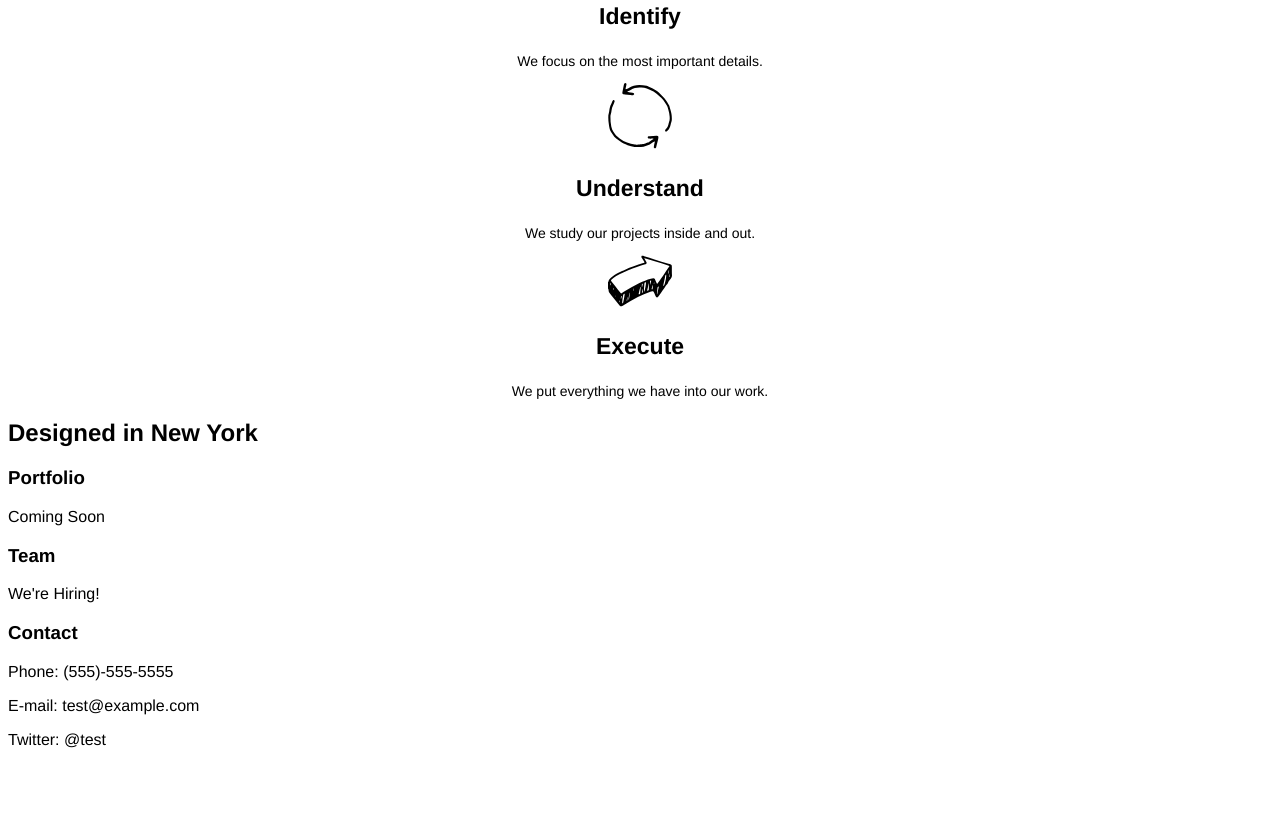
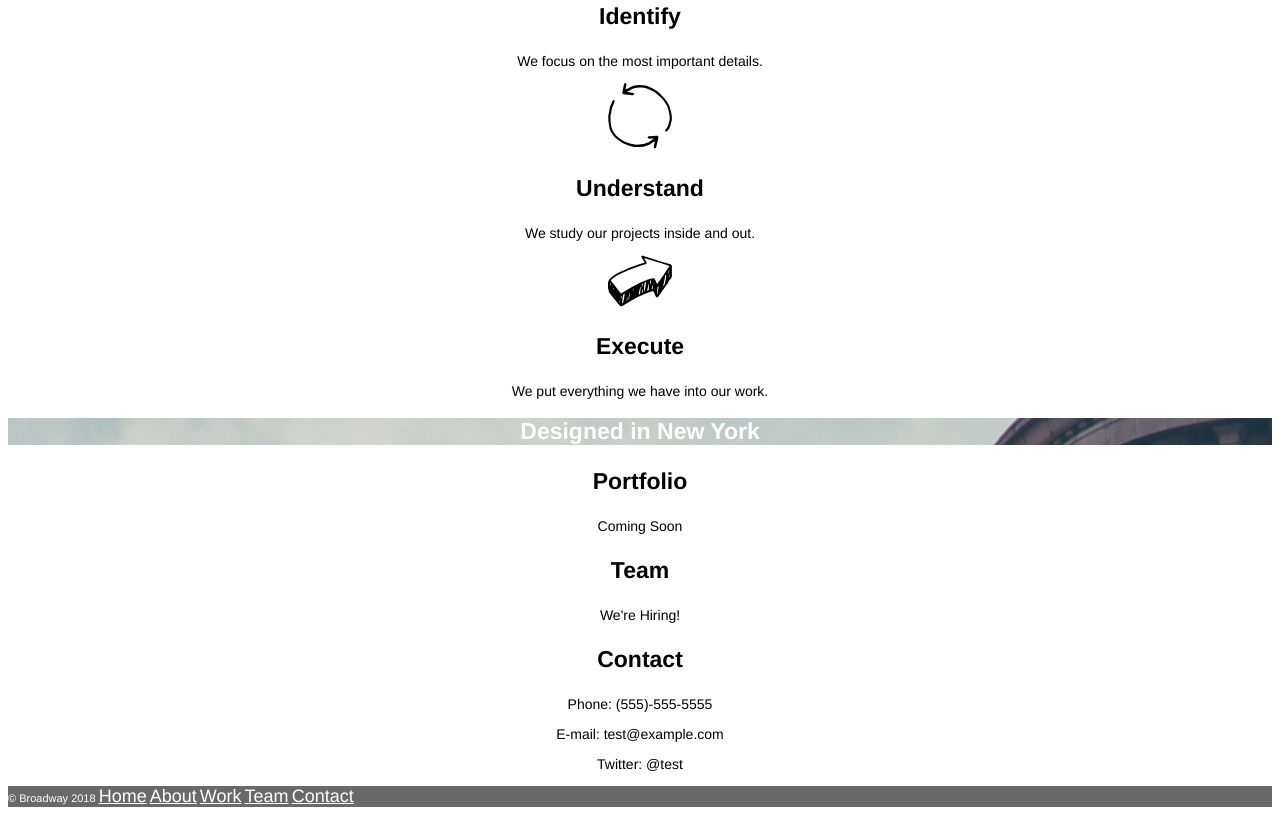
Before and after one commit to Martinius222/broadway, a plain HTML site: page index.html in a window 1280 px wide. Shown: the part 513-1331 px from the top of the page. Before the commit the page ends 1278 px from the top, so only its background shows below. Drawn offline with Linux system fonts and the light colour scheme.

Commit message:
Complete footer section and final polish

```diff
--- a/index.html
+++ b/index.html
@@ -7,15 +7,15 @@
 <body>
 
 	<nav>
-		<h1>Broadway Design</h1>
-		<p><a href="*">Home</a></p>
-		<p><a href="*">About</a></p>
-		<p><a href="*">Work</a></p>
-		<p><a href="*">Team</a></p>
-		<p><a href="*">Contact</a></p>
+		<h1 id="home">Broadway Design</h1>
+		<p><a href="#home">Home</a></p>
+		<p><a href="#about">About</a></p>
+		<p><a href="#work">Work</a></p>
+		<p><a href="#team">Team</a></p>
+		<p><a href="#contact">Contact</a></p>
     </nav>
 
-    <div class="process">
+    <div class="process" id="work">
     	<h2>Our Process</h2>
     	<p><img src="./resources/images/identify.svg"></p>
     	<h3>Identify</h3>
@@ -31,7 +31,7 @@
     </div>
 
     <div class="about">
-    	<h2>Designed in New York</h2>
+    	<h2 id="about">Designed in New York</h2>
     	<h3>Portfolio</h3>
     	<p>Coming Soon</p>
     	<h3>Team</h3>
@@ -42,8 +42,15 @@
     	<p>Twitter: @test</p>
     </div>
 
-    <div class="footer">
+    <div class="footer" id="contact">
+    	<p>&copy Broadway 2018
 
+    	<a href="#home">Home</a>
+    	<a href="#about">About</a>
+    	<a href="*">Work</a>
+    	<a id="team" href="*">Team</a>
+    	<a href="*">Contact</a>
+    	</p>
 
 
     </div>
--- a/resources/css/style.css
+++ b/resources/css/style.css
@@ -2,6 +2,8 @@
 html {
 	font-family: Helvetica, sans-serif;
 }
+
+/*Logo & Navigation Section*/
 
 nav {
 	text-align: center;
@@ -20,6 +22,8 @@ nav a {
 	color: white;
 }
 
+/*Process Section*/
+
 .process {
 	text-align: center;
 }
@@ -37,3 +41,42 @@ nav a {
 	font-size: 23px;
 	font-weight: bold;
 }
+
+/*About Section*/
+
+.about {
+	text-align: center;
+
+}
+
+.about p {
+	font-size: 14px;
+}
+
+.about h2 {
+	background-image: url(../images/the-flatiron-building.png);
+	color: white;
+	font-size: 23px;
+	font-weight: bold;
+}
+
+.about h3 {
+	font-size: 23px;
+	font-weight: bold;
+}
+
+.footer {
+	background-color: dimgray;
+
+}
+
+.footer p {
+	font-size: 11px;
+	color: white;
+
+}
+
+.footer a {
+	font-size: 18px;
+	color: white;
+}
```
